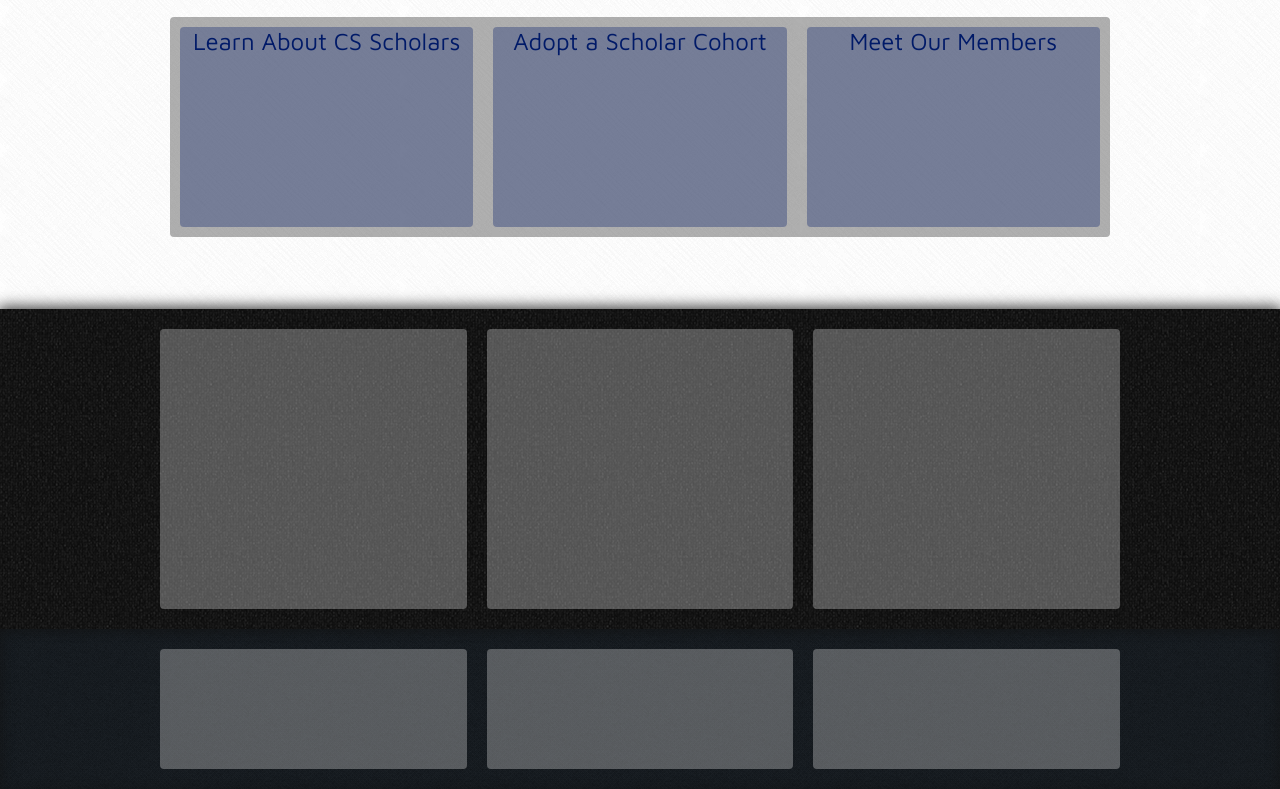
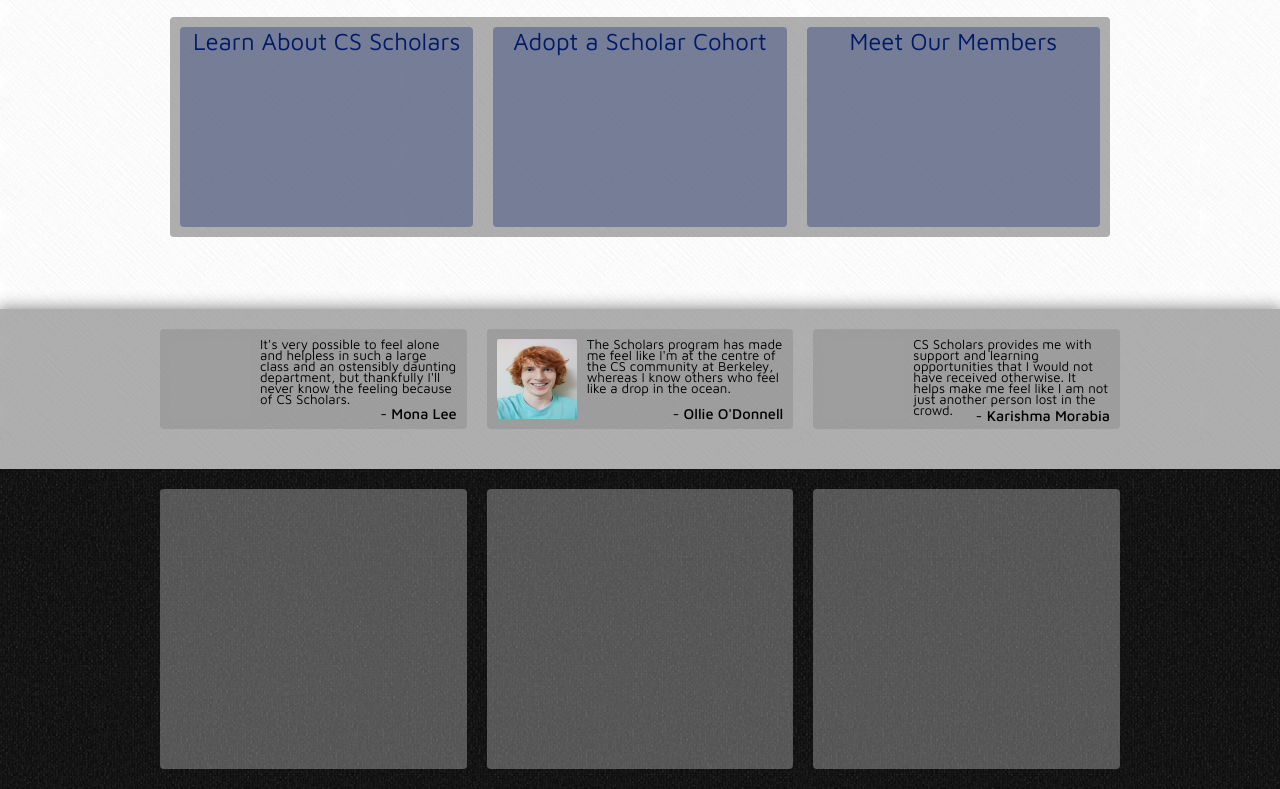
Before and after one commit to pkillian/cs-scholars, a plain HTML site: page docroot/index.html in a window 1280 px wide. Shown: the part 423-1212 px from the top of the page. Drawn offline with Linux system fonts and the light colour scheme; grey boxes are pictures that could not be loaded.

Commit message:
Init photo styling

```diff
--- a/docroot/index.html
+++ b/docroot/index.html
@@ -74,18 +74,38 @@
     </div>
 
     <div id="footer">
+      <div id="footer-thin">
+        <div class="overlay">
+          <div id="footer-thin-content">
+            <div class="col-div-thirds">
+              <div class="photo-quote">
+                <img class="photo-quote-img" src="/img/quote-1.jpg" />
+                <div class="photo-quote-caption">It's very possible to feel alone and helpless in such a large class and an ostensibly daunting department, but thankfully I'll never know the feeling because of CS Scholars.</div>
+                <div class="photo-quote-name">Mona Lee</div>
+              </div>
+            </div>
+            <div class="col-div-thirds">
+              <div class="photo-quote">
+                <img class="photo-quote-img" src="/img/quote-2.jpg" />
+                <span class="photo-quote-caption">The Scholars program has made me feel like I'm at the centre of the CS community at Berkeley, whereas I know others who feel like a drop in the ocean.</span>
+                <span class="photo-quote-name">Ollie O'Donnell</span>
+              </div>
+            </div>
+            <div class="col-div-thirds">
+              <div class="photo-quote">
+                <img class="photo-quote-img" src="/img/quote-3.jpg" />
+                <span class="photo-quote-caption">CS Scholars provides me with support and learning opportunities that I would not have received otherwise. It helps make me feel like I am not just another person lost in the crowd.</span>
+                <span class="photo-quote-name">Karishma Morabia</span>
+              </div>
+            </div>
+          </div>
+        </div>
+      </div>
       <div id="footer-content">
         <div class="col-div-thirds"></div>
         <div class="col-div-thirds"></div>
         <div class="col-div-thirds"></div>
       </div>
-      <div id="footer-bottom">
-        <div id="footer-bottom-content">
-          <div class="col-div-thirds"></div>
-          <div class="col-div-thirds"></div>
-          <div class="col-div-thirds"></div>
-        </div>
-      </div>
     </div>
   </body>
 </html>
--- a/src/less/base/main.less
+++ b/src/less/base/main.less
@@ -59,16 +59,25 @@
 @footer-top-margin:                       @content-vertical-margin;
 
 @footer-background-image:                 url('/img/bg-dirty-old-shirt.png');
-@footer-div-background-color:             @style-white-1-3rd;
-@footer-shadow-color:                     darken(@style-grey, 5%);
+@footer-shadow-color:                     darken(@style-light-grey, 5%);
 
-@footer-bottom-height:                    160px;
-@footer-bottom-content-height:            @footer-bottom-height - 40px;
-@footer-bottom-content-width:             @doc-width;
-@footer-bottom-content-div-height:        120px;
-@footer-bottom-content-div-thirds-width:  (@footer-bottom-content-width - 40px) / 3;
+@footer-thin-height:                      160px;
+@footer-thin-content-height:              @footer-thin-height - 40px;
+@footer-thin-content-width:               @doc-width;
+@footer-thin-content-col-height:          80px;
+@footer-thin-content-col-width:           ((@footer-thin-content-width - 20px) / 2) - 20px;
+@footer-thin-content-col-thirds-width:    ((@footer-thin-content-width - 40px) / 3) - 20px;
+@footer-thin-photo-height:                @footer-thin-content-col-height;
+@footer-thin-photo-width:                 @footer-thin-photo-height;
+@footer-thin-photo-caption-width:         @footer-thin-content-col-thirds-width - @footer-thin-photo-width - 10px;
 
-@footer-bottom-background-image:          url('/img/bg-noisy-net.png');
+@footer-thin-background-color:            @style-black-1-3rd;
+@footer-thin-background-image:            url('/img/bg-crossword.png');
+@footer-thin-col-background-color:        @style-black-1-10th;
+
+@footer-content-col-background-color:     @style-white-1-3rd;
+@footer-content-shadow-color:             darken(@style-light-grey, 5%);
+
 
 
 /* CSS Styles */
@@ -153,7 +162,7 @@ a {
     #header-nameplate-csscholars {
       text-shadow:  0 1px @header-text-shadow-color;
 
-      font-family:  'Dancing Script', sans-serif;
+      font-family:  'Dancing Script', serif;
       font-weight:  700;
       font-size:    22pt;
 
@@ -161,7 +170,7 @@ a {
     }
 
     #header-nameplate-ucb {
-      font-family: 'Maven Pro', serif;
+      font-family: 'Maven Pro', sans-serif;
       font-weight: 500;
       font-size: 8pt;
 
@@ -458,7 +467,7 @@ a {
 
     margin-right: 20px;
 
-    background-color: @footer-div-background-color;
+    background-color: @footer-content-col-background-color;
   }
 
   .col-div-thirds:last-child {
@@ -466,37 +475,120 @@ a {
   }
 }
 
-#footer-bottom {
-  height: @footer-bottom-height;
+#footer-thin {
+  height: @footer-thin-height;
 
-  // background-color: @footer-bottom-background-color;
-  background-image: @footer-bottom-background-image;
+  background-image: @footer-thin-background-image;
 
-  .box-shadow-top(@h-shad: inset; @v-shad: 0; @blur: 2px; @spread: 14px; @shad-color: @style-black-2-3rds);
+  //.box-shadow-top(@h-shad: inset; @v-shad: 0; @blur: 2px; @spread: 14px; @shad-color: @style-black-2-3rds);
+
+  .overlay {
+    height: @footer-thin-height;
+    width:  100%;
+
+    z-index: 2;
+
+    background-color: @footer-thin-background-color;
+  }
 }
 
-#footer-bottom-content {
-  height: @footer-bottom-content-height;
-  width:  @footer-bottom-content-width;
+#footer-thin-content {
+  height: @footer-thin-content-height;
+  width:  @footer-thin-content-width;
 
   padding-top: 20px;
   margin: 0 auto 20px auto;
 
   div {
+    padding: 10px;
+
+    float: left;
+
     .border-radius(4px);
+  }
+
+  .col-div {
+    height: @footer-thin-content-col-height;
+    width:  @footer-thin-content-col-width;
+
     float: left;
+
+    background-color: @footer-thin-col-background-color;
+  }
+
+  .col-div:first-child {
+    margin-right: 20px;
   }
 
   .col-div-thirds {
-    height: @footer-bottom-content-div-height;
-    width:  @footer-bottom-content-div-thirds-width;
+    height: @footer-thin-content-col-height;
+    width:  @footer-thin-content-col-thirds-width;
 
     margin-right: 20px;
 
-    background-color: @footer-div-background-color;
+    background-color: @footer-thin-col-background-color;
   }
 
   .col-div-thirds:last-child {
     margin: 0;
   }
+
+  .photo-quote {
+    .no-margin();
+    .no-padding();
+
+    font-family: 'Maven Pro', sans-serif;
+
+    position: relative;
+    float: left;
+
+    div {
+      .no-margin();
+      .no-padding();
+      .no-background();
+    }
+
+    .photo-quote-img {
+      height: @footer-thin-photo-height;
+      width:  @footer-thin-photo-width;
+
+      margin-right: 10px;
+
+      float: left;
+
+      .border-radius(@radius: 2px);
+    }
+
+    .photo-quote-caption {
+      width: @footer-thin-photo-caption-width;
+
+      margin-bottom: 5px;
+
+      float: left;
+
+      font-weight: 400;
+      font-size:   10pt;
+      line-height: 11px;
+    }
+
+    .photo-quote-name:before {
+      content: "- ";
+
+      font-weight: 400;
+      font-size:   11pt;
+      line-height: 11px;
+    }
+
+    .photo-quote-name {
+      width: auto;
+
+      position: absolute;
+      bottom: 0;
+      right: 0;
+
+      font-weight: 500;
+      font-size:   11pt;
+      line-height: 11px;
+    }
+  }
 }
```
Also changed, not shown: docroot/css/main-light.min.css, docroot/img/quote-2.jpg (added), 2 other files.
